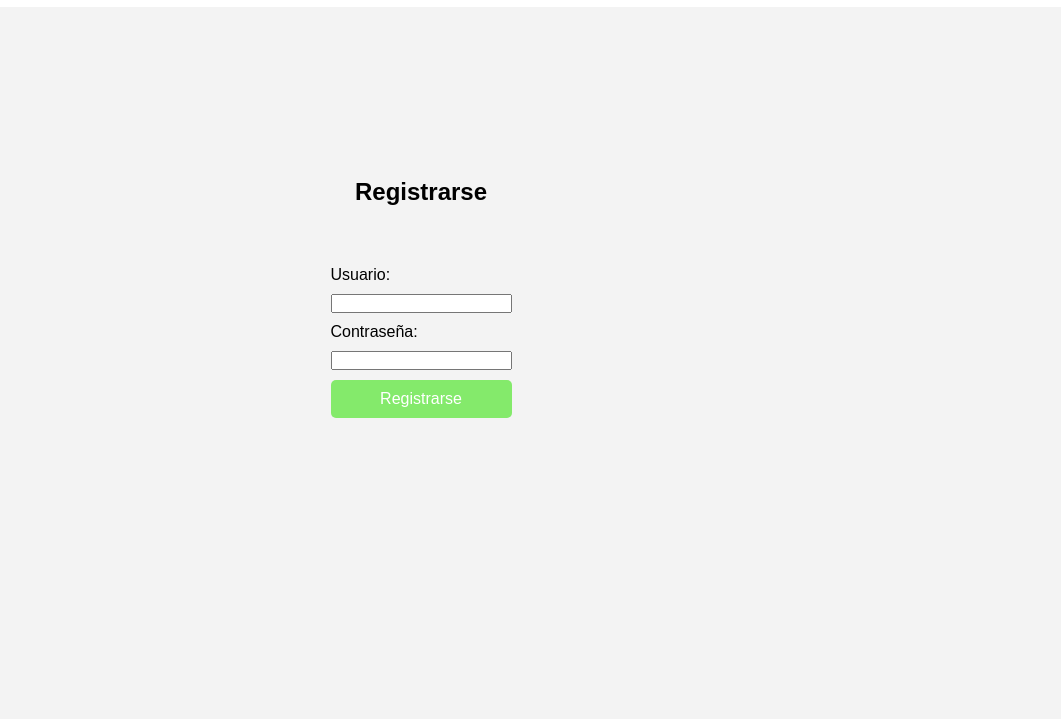
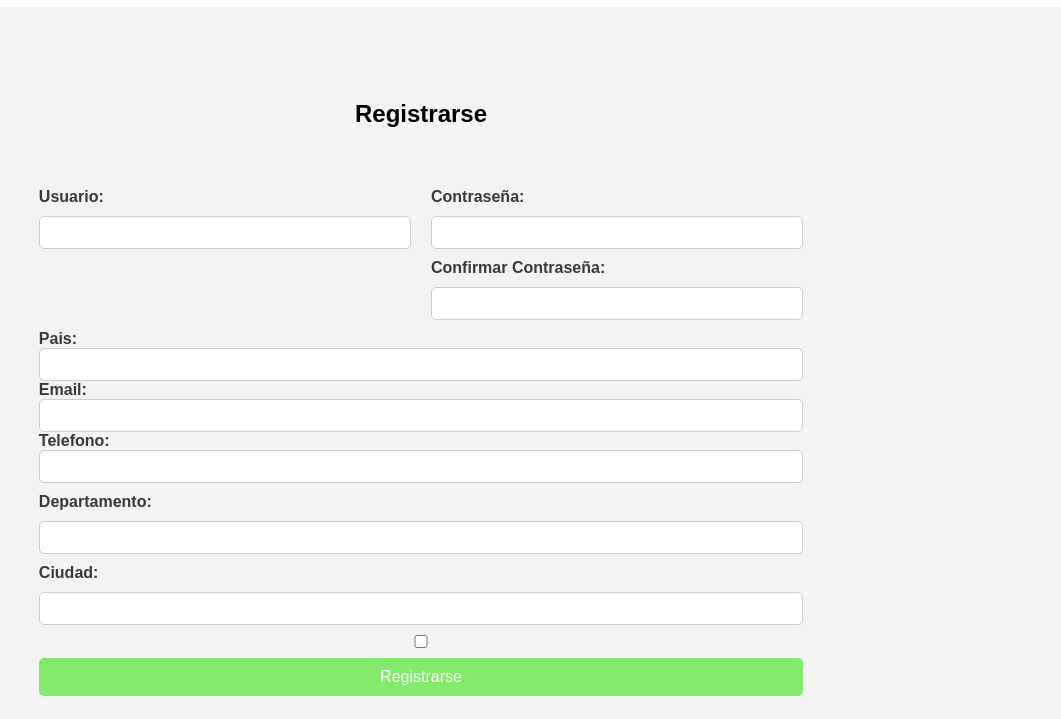
Before and after one commit to PatoVamp/tiendaStartNowPay, a website: page public/html/register.html in a window 1280 px wide. Shown: the part 81-800 px from the top of the page, without its empty margins (219-1280 px from the left). Drawn offline with Linux system fonts and the light colour scheme.

Commit message:
cambios en el register

```diff
--- a/public/html/register.html
+++ b/public/html/register.html
@@ -22,16 +22,68 @@
             <div class="flex-container">
                 <h1 class="register-text">Registrarse</h1>
                 <form id="register-form">
-                    <label for="username">Usuario:</label>
-                    <input type="text" id="username" required>
+                    <div class="div-sect">
+                        <div class="columna-izquierda">
+                            <label for="username">Usuario:</label>
+                            <input type="text" id="username" required>
+                        </div>
 
-                    <label for="password">Contraseña:</label>
-                    <input type="password" id="password" required>
+                        <div class="columna-derecha">
+                            <label for="password">Contraseña:</label>
+                            <input type="password" id="password" required>
+
+                            <label for="confirm-password">Confirmar Contraseña:</label>
+                            <input type="password" id="confirm-password" required>
+
+                        </div>
+                    </div>
+
+                    <div class="div-select">
+
+                        <label for="pais">Pais:</label>
+                        <input type="text" name="pais" id="pais" required>
+
+                        <label for="email">Email:</label>
+                        <input type="email" id="email" required>
+
+                        <label for="telefono">Telefono:</label>
+                        <input type="tel" name="telefono" id="telefono" required>
+                    </div>
+
+
+
+                    <label for="departamento">Departamento:</label>
+                    <input type="text" name="departamento" id="departamento" required>
+
+                    <label for="ciudad">Ciudad:</label>
+                    <input type="text" name="ciudad" id="ciudad" required>
+
+                    <input type="checkbox" name="" id="">
 
                     <button type="submit">Registrarse</button>
                 </form>
             </div>
         </section>
+
+        <div id="modal-login" class="modal">
+            <div class="modal-contenido">
+                <span class="cerrar">&times;</span>
+                <h2>Iniciar Sesión</h2>
+                <form id="login-form">
+                    <label for="usuario">Usuario:</label>
+                    <input type="text" id="usuario" required>
+
+                    <label for="password">Contraseña:</label>
+                    <input type="password" id="password" required>
+
+                    <button type="submit">Ingresar</button>
+
+                    <p class="olv-pass">Has olvidado la Contraseña?</p>
+                    <a href="/register">Click Aqui</a>
+                </form>
+            </div>
+        </div>
     </main>
+    <script src="/js/login"></script>
 </body>
 </html>
--- a/public/style/register.css
+++ b/public/style/register.css
@@ -78,11 +78,36 @@ body {
 .flex-container {
     display: flex;
     margin-top: 56px;
-    height: 450px;
+    height: 650px;
     justify-content: center;
     align-items: center;
     flex-direction: column;
 }
+
+.div-sect {
+    display: grid;
+    grid-template-columns: 2fr 2fr; /* Izquierda más pequeña, derecha más grande */
+    gap: 20px; /* Espacio entre columnas */
+}
+
+.columna-izquierda, .columna-derecha {
+    display: flex;
+    flex-direction: column;
+    gap: 10px; /* Espacio entre los elementos */
+}
+
+label {
+    font-weight: bold;
+    color: #393939;
+}
+
+input {
+    padding: 8px;
+    border: 1px solid #ccc;
+    border-radius: 5px;
+    width: 100%;
+}
+
 
 #register-form {
     display: flex;
@@ -95,7 +120,8 @@ body {
 .register-text {
     text-align: center;
     margin-top: 20px;
-    color: black
+    color: black;
+    font-weight: bold;
 }
 
 button {
```
Also changed, not shown: client/app.js (+6 -2 lines), public/index.html (+1 -19 lines), public/js/login.js (added, +67 -0 lines), public/script.js (+0 -39 lines).
